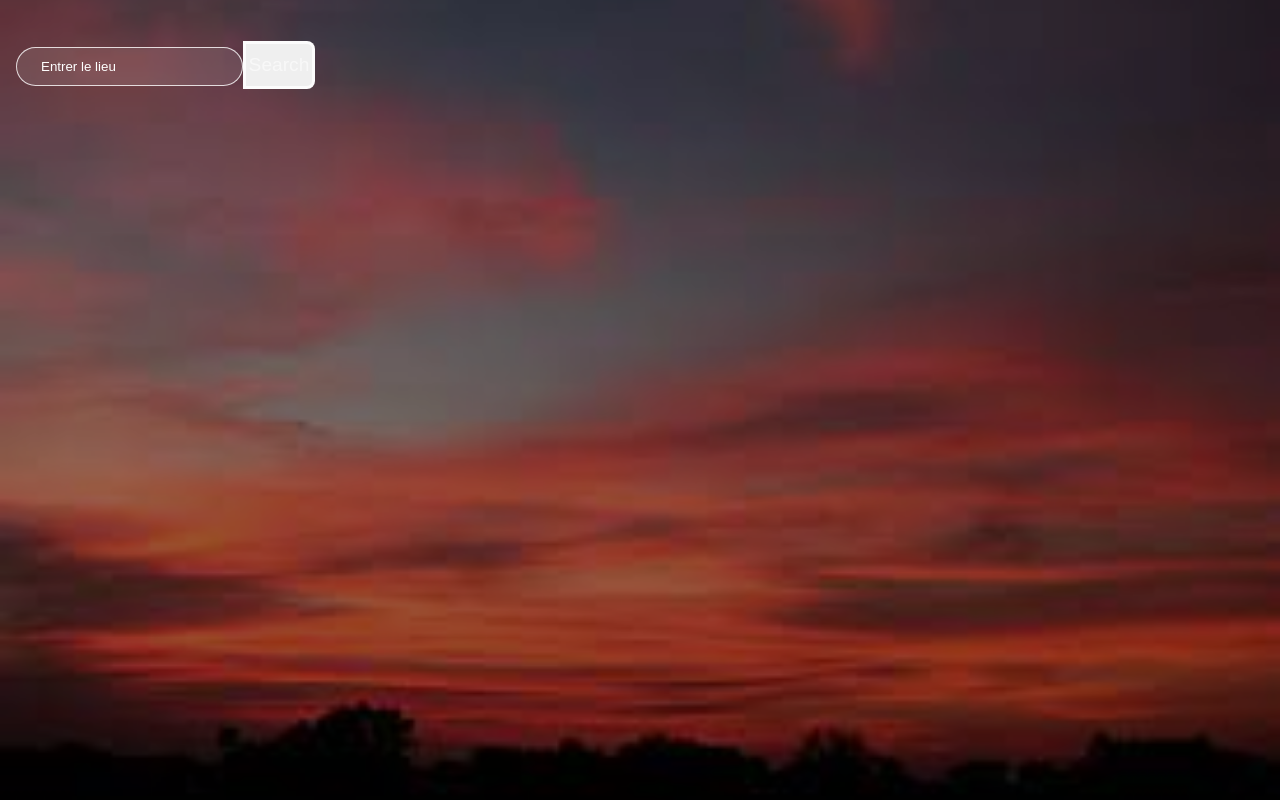
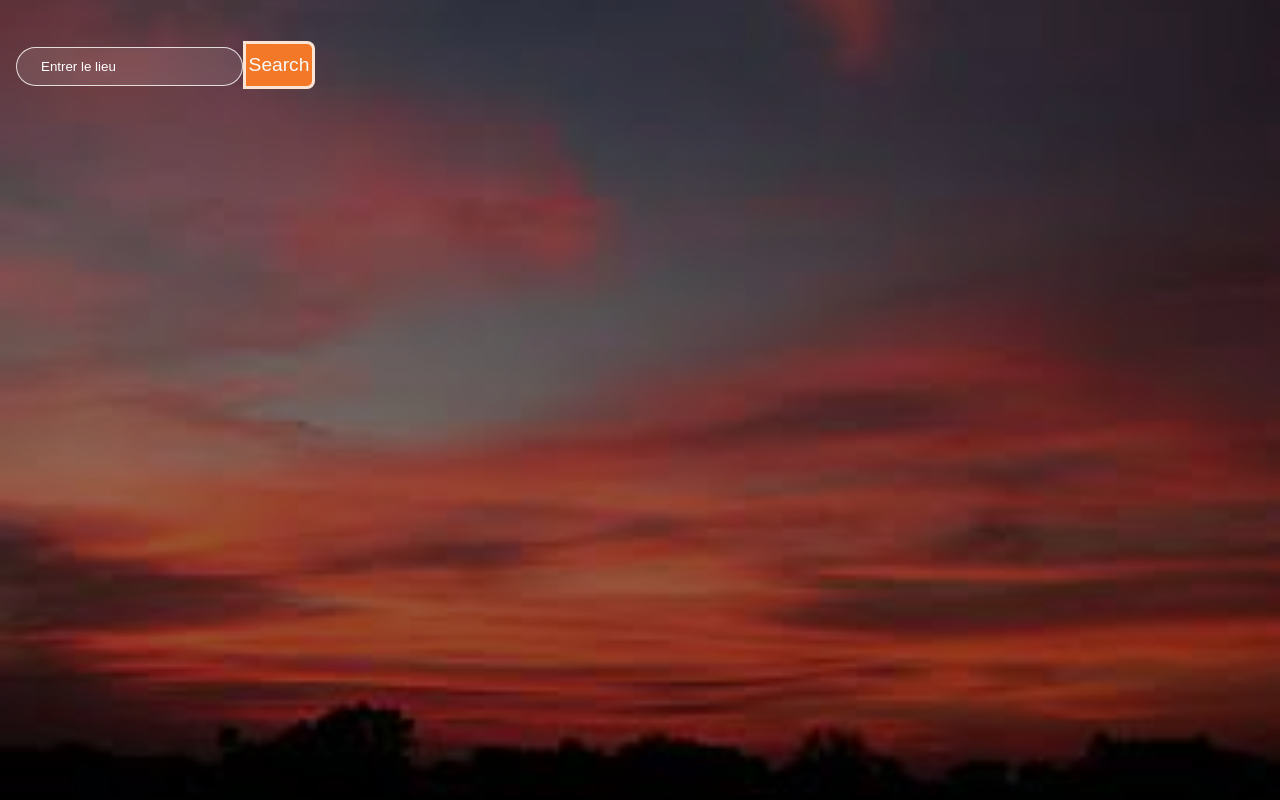
Before and after one commit to Biram-NDIAYE/applicationmeteo, a React (Create React App) app: page / in a window 1280 px wide. Built offline with nearby package versions, Linux system fonts and the light colour scheme.

Commit message:
Update index.css

```diff
--- a/src/index.css
+++ b/src/index.css
@@ -97,6 +97,7 @@ color:white;
  font-size: 700;
    }
 button {
+  background-color: rgb(243, 121, 40);
   border: 3px solid rgba(255, 255, 255, 0.8);
   width: 72px;
   padding: 10px 0px;
```
